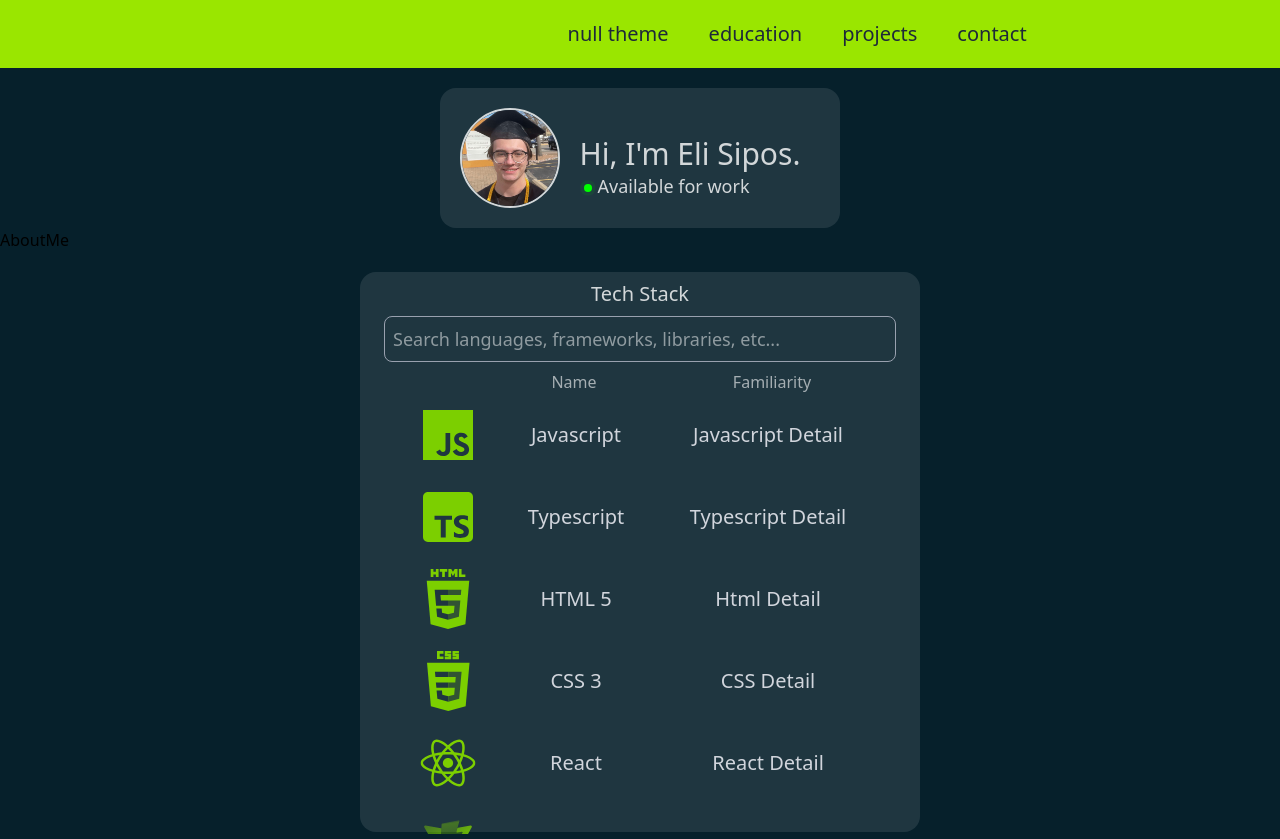
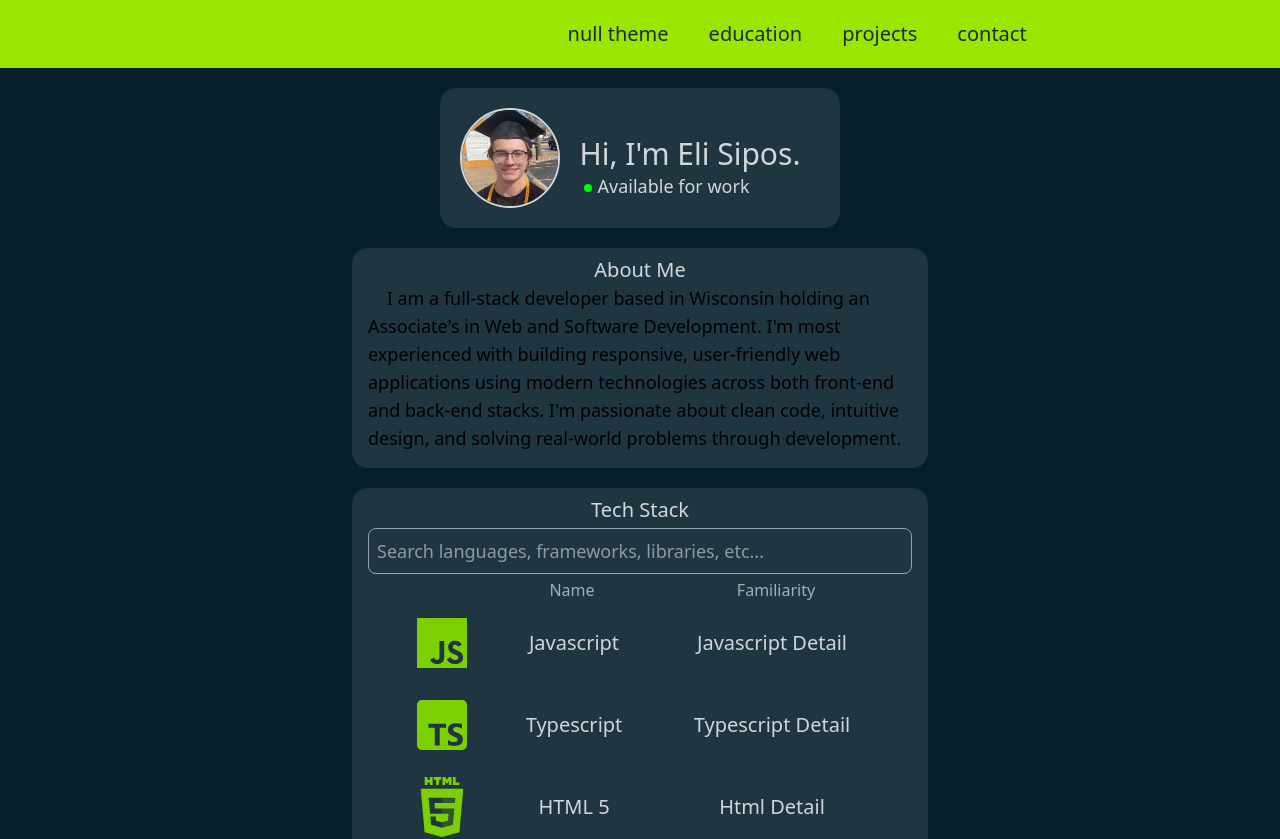
Before and after one commit to elisipos/portfolio, a React (Vite) app: page / in a window 1280 px wide. Shown: the top 839 px of the page. Built offline with nearby package versions, Linux system fonts and the light colour scheme.

Commit message:
adjusted tech stack scrolling for screen sizes, looks much better now

```diff
--- a/src/App.css
+++ b/src/App.css
@@ -2,6 +2,10 @@
 @plugin "tailwind-scrollbar";
 html {
   transition: 0.2s linear;
+}
+
+.pre {
+  white-space: pre-wrap;
 }
 
 .enlarge {
--- a/src/components/AboutMe.jsx
+++ b/src/components/AboutMe.jsx
@@ -1,8 +1,23 @@
-import React from 'react'
+import React, { useContext } from 'react'
+import { ThemeContext } from '../ThemeContext'
 
 const AboutMe = () => {
+
+  const {theme, setTheme} = useContext(ThemeContext);
+  const aboutMeDesc =
+  `\tI am a full-stack developer based in Wisconsin holding an Associate's in Web and Software Development. I'm most experienced with building responsive, user-friendly web applications using modern technologies across both front-end and back-end stacks. I'm passionate about clean code, intuitive design, and solving real-world problems through development.`;
+
   return (
-    <div>AboutMe</div>
+    <div className="flex justify-center mt-5 w-full max-w-xl mx-auto">
+      <div className={`${theme == 'light' ? 'bg-black/5' : 'bg-white/10'} flex pt-2 p-4 rounded-2xl text-xl text-center max-h-[70vh]`}>
+        <div>
+          <div className={`${theme == 'light' ? 'text-black' : 'text-white/80'}`}>About Me</div>
+          <div className="pre text-left text-lg block">
+            {aboutMeDesc}
+          </div>
+        </div>
+      </div>
+    </div>
   )
 }
 
--- a/src/components/Search/SearchBarComp.jsx
+++ b/src/components/Search/SearchBarComp.jsx
@@ -17,7 +17,7 @@ const SearchBarComp = ({ sendParentData }) => {
       placeholder='Search languages, frameworks, libraries, etc...'
       className={`${
         theme == 'light' ? 'border-black placeholder-black/50 text-black' : 'border-gray-400 placeholder-white/50 text-white/80'
-      } focus:outline-1 border-1 rounded-lg w-xs lg:w-lg p-2 lg:text-lg text-sm m-2`}/>
+      } focus:outline-1 border-1 rounded-lg w-full p-2 lg:text-lg text-sm my-1`}/>
   )
 }
 
--- a/src/components/Search/SearchListHeader.jsx
+++ b/src/components/Search/SearchListHeader.jsx
@@ -8,7 +8,7 @@ const SearchListHeader = () => {
   return (
     <div className={`${
       theme == 'light' ? 'text-black/60' : 'text-white/60'
-    } grid grid-cols-2 md:grid-cols-4 justify-items-center rounded-lg text-base list-none`}>
+    } grid grid-cols-2 md:grid-cols-4 justify-items-center rounded-lg text-base list-none `}>
       <li className="col-start-2 md:col-span-1 md:col-start-2 content-center max-w-xs">Name</li>
       <li className="hidden md:block md:col-span-2 md:col-start-3 content-center">Familiarity</li>
     </div>
--- a/src/components/TechStackComp.jsx
+++ b/src/components/TechStackComp.jsx
@@ -14,14 +14,14 @@ const TechStackComp = () => {
   }
 
   return (
-    <div className="flex justify-center mt-5 w-4/5 lg:w-1/2 mx-auto">
-      <div className={`${theme == 'light' ? 'bg-black/5' : 'bg-white/10'} flex pt-2 p-4 rounded-2xl text-xl text-center max-h-[70vh]`}>
+    <div className="flex justify-center mt-5 w-full max-w-xl mx-auto">
+      <div className={`${theme == 'light' ? 'bg-black/5' : 'bg-white/10'} flex-1 pt-2 p-4 rounded-2xl text-xl text-center max-h-[70vh] sm:max-h-[100vh]`}>
         <div>
           <div className={`${theme == 'light' ? 'text-black' : 'text-white/80'}`}>Tech Stack</div>
           <SearchBarComp sendParentData={handleSearchInput}></SearchBarComp>
 
           <SearchListHeader></SearchListHeader>
-          <ul className={`${theme == 'light' ? 'custom-scrollbar-light' : 'custom-scrollbar-dark'} grid grid-cols-1 max-h-[55vh] overflow-y-scroll overflow-x-hidden`}>
+          <ul className={`${theme == 'light' ? 'custom-scrollbar-light' : 'custom-scrollbar-dark'} grid grid-cols-1 max-h-[50vh] md:max-h-[65vh] overflow-y-scroll overflow-x-hidden`}>
             <SearchList input={inputFromSearch}></SearchList>
           </ul>
 
```
